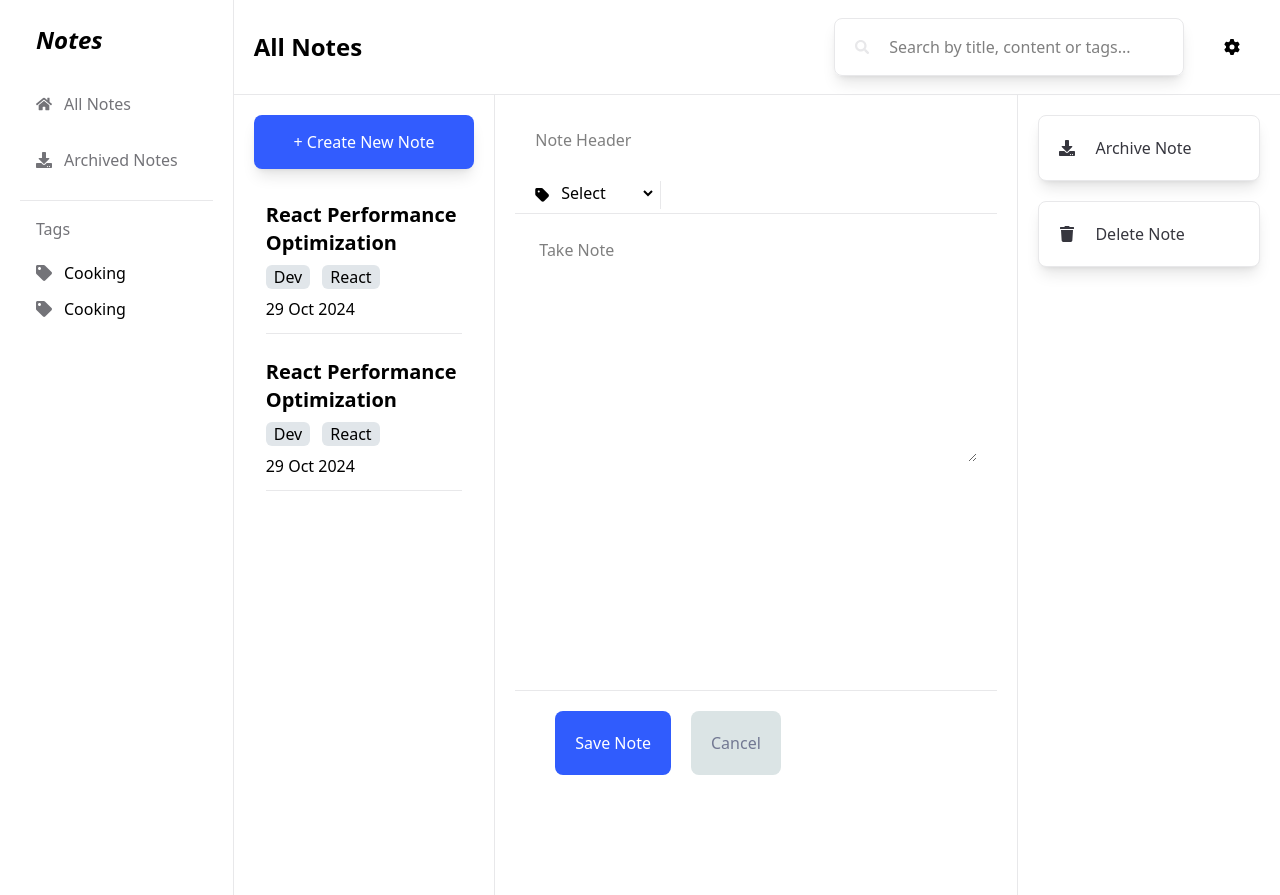
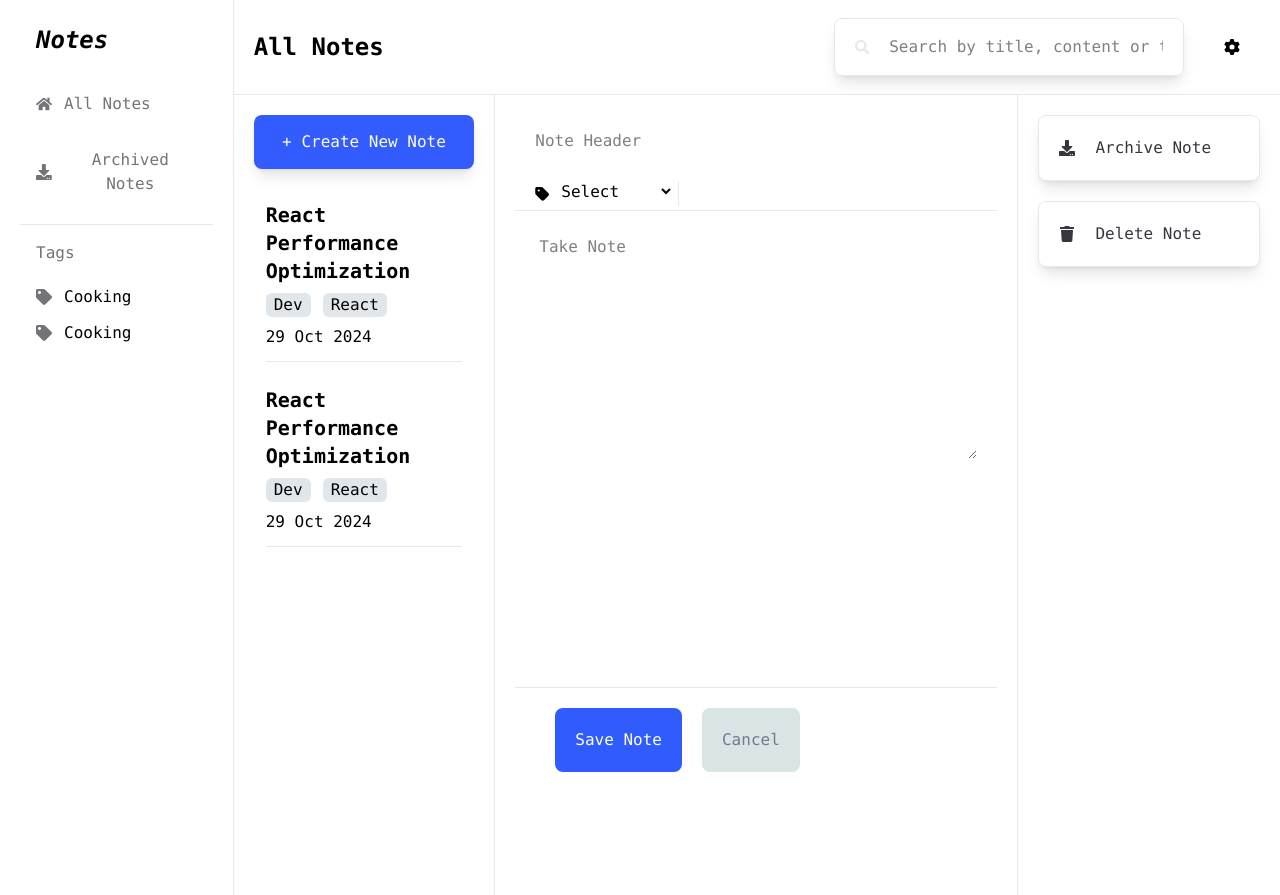
Before and after one commit to acunmedyaakademi/Onur-Sadik-NoteTaking, a React (Vite) app: page / in a window 1280 px wide. Built offline with nearby package versions, Linux system fonts and the light colour scheme.

Commit message:
font family changed

```diff
--- a/src/components/HomePage.jsx
+++ b/src/components/HomePage.jsx
@@ -1,13 +1,13 @@
 import CreateNote from "./CreateNote";
 import Navbar from "./Navbar";
 import NewNotes from "./NewNotes";
-import Sidebar from "./sidebar";
+import Sidebar from "./Sidebar";
 import SideButton from "./SideButton";
 
 export default function Homepage() {
 
   return (
-      <div className="xl:w-screen xl:grid xl:grid-cols-11 xl:items-start md:flex md:flex-col md:items-center md:justify-center md:w-full">
+      <div className="font-mono xl:w-screen xl:grid xl:grid-cols-11 xl:items-start md:flex md:flex-col md:items-center md:justify-center md:w-full">
         <div className="xl:col-span-2 xl:px-5">
           <Sidebar />
         </div>
```
